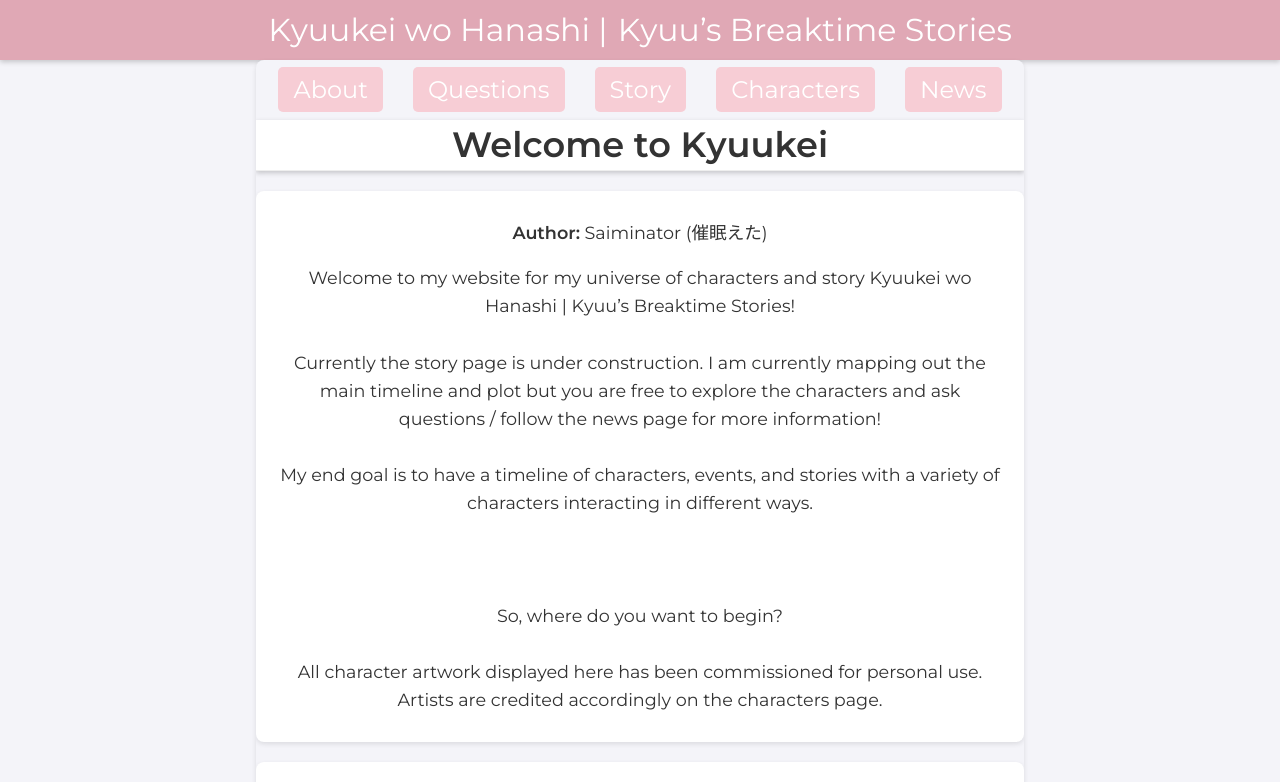
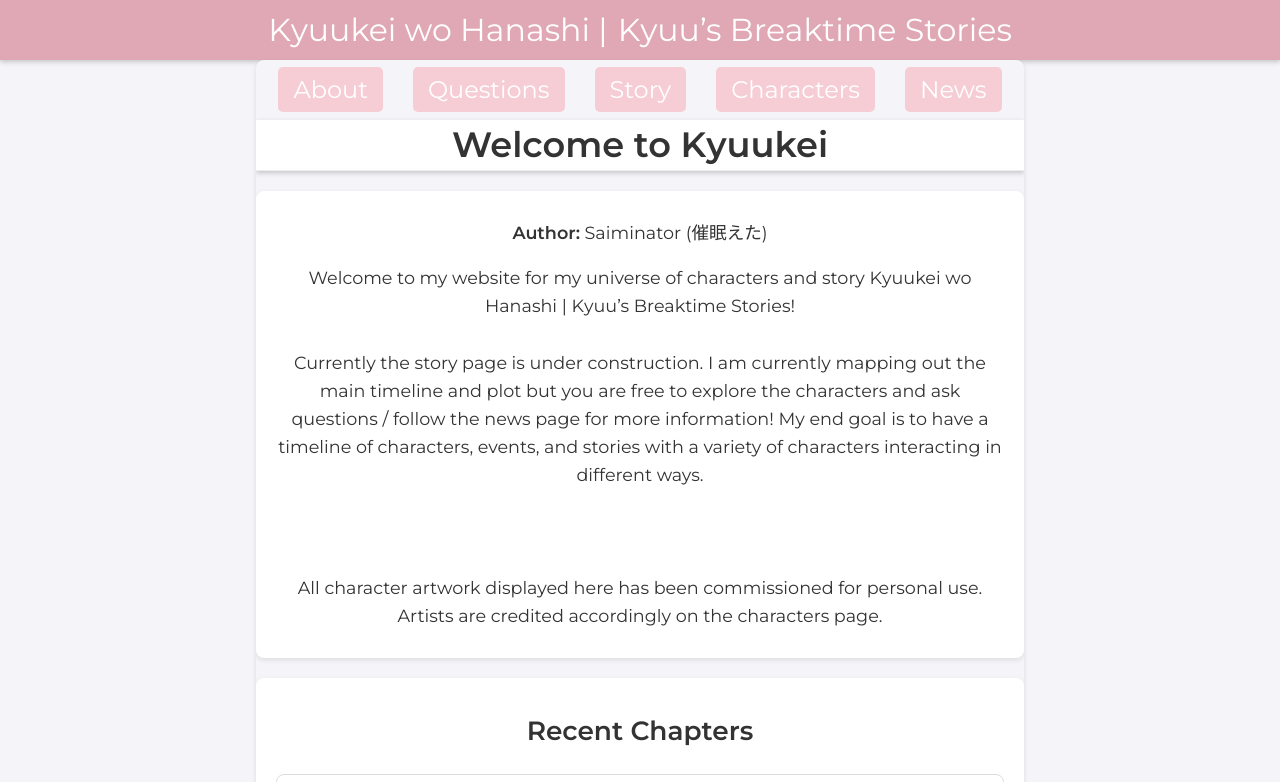
Before and after one commit to Saiminator/Kyuukei, a Jekyll site: the page built from index.html, in a window 1280 px wide, cut to the strip 0-782 px from the top of the page. Built offline with Jekyll 4.4.1, drawn with Linux system fonts in a browser that asks for light colours.

Commit message:
Update index.html

```diff
--- a/index.html
+++ b/index.html
@@ -8,11 +8,7 @@ title: Welcome to Kyuukei
   <p>
     Welcome to my website for my universe of characters and story Kyuukei wo Hanashi | Kyuu’s Breaktime Stories!<br><br>
 
-    Currently the story page is under construction. I am currently mapping out the main timeline and plot but you are free to explore the characters and ask questions / follow the news page for more information!<br><br>
-
-    My end goal is to have a timeline of characters, events, and stories with a variety of characters interacting in different ways.<br><br>
-    <br><br>
-    So, where do you want to begin?
+    Currently the story page is under construction. I am currently mapping out the main timeline and plot but you are free to explore the characters and ask questions / follow the news page for more information! My end goal is to have a timeline of characters, events, and stories with a variety of characters interacting in different ways.<br><br>
     <br><br>
     All character artwork displayed here has been commissioned for personal use. Artists are credited accordingly on the characters page.
   </p>
```
